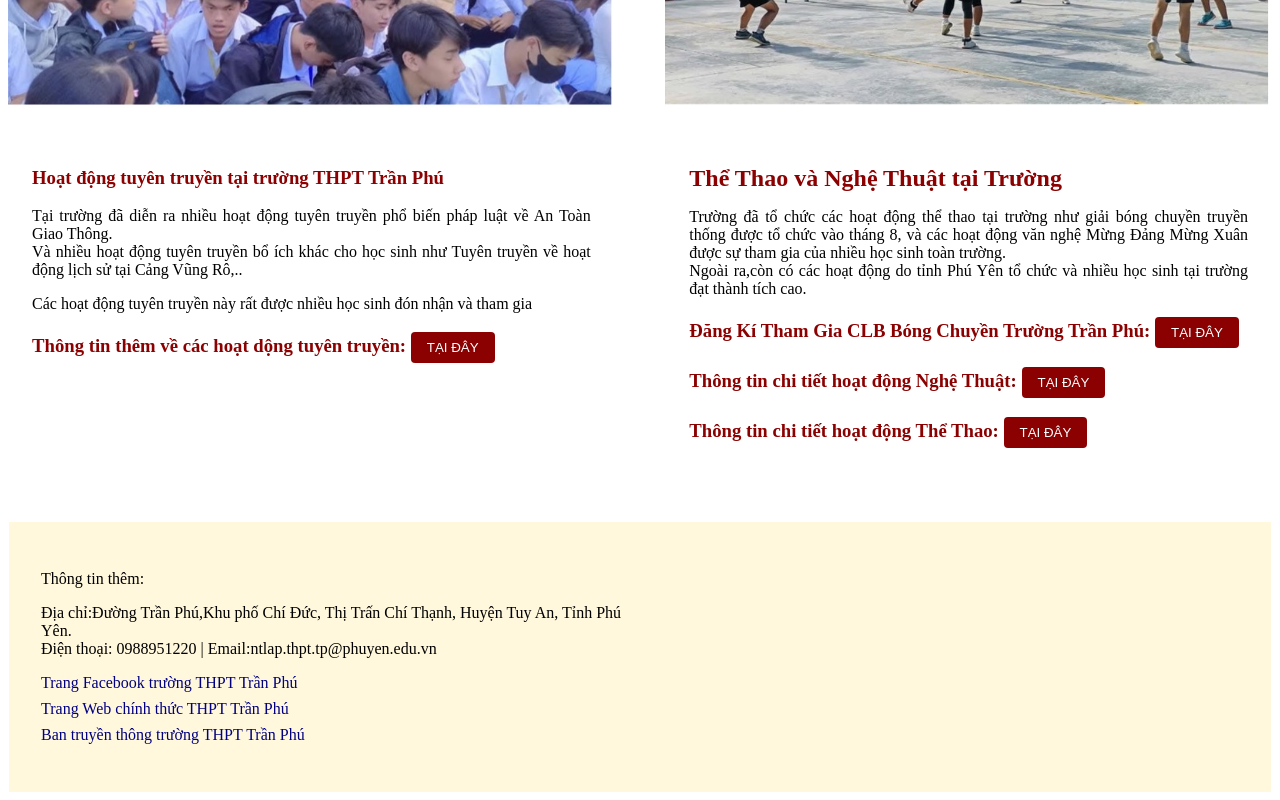
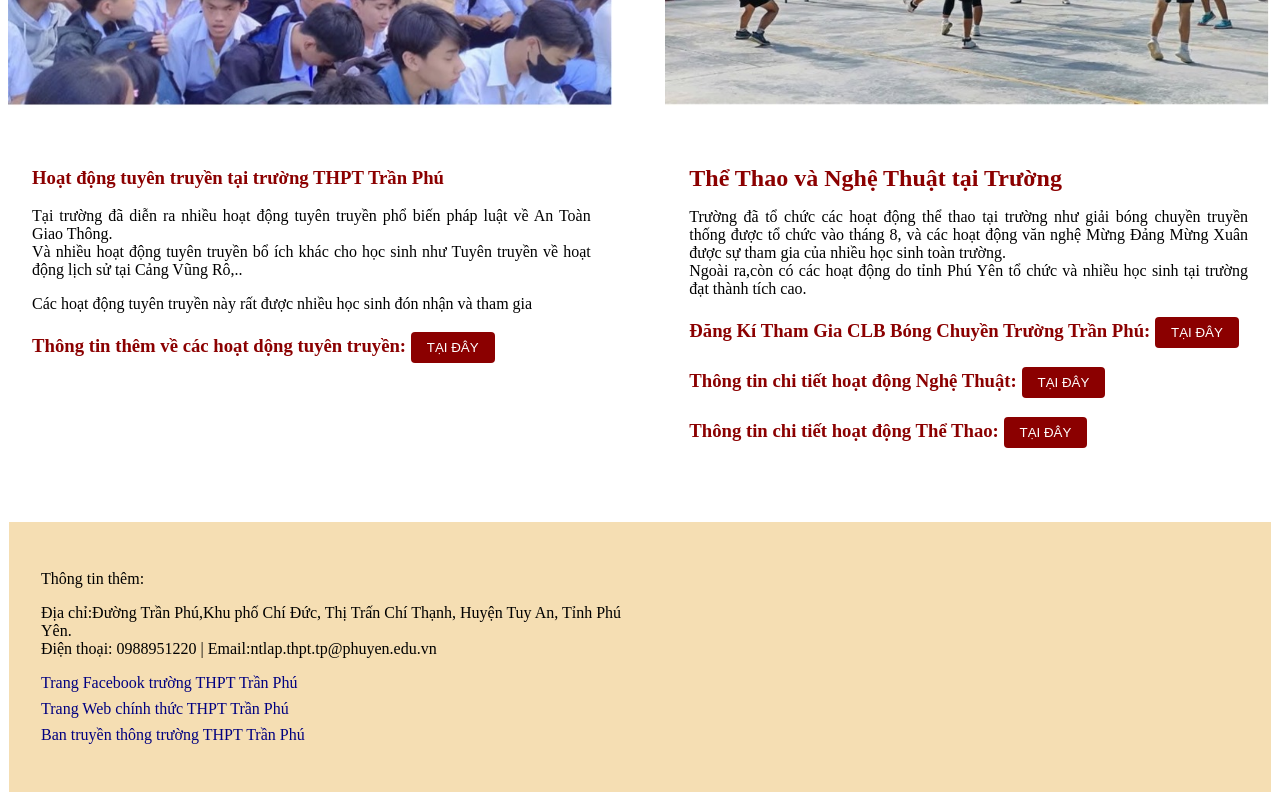
Before and after one commit to TranPhanAnhHung/NhanHungTP, a plain HTML site: page index.html in a window 1280 px wide. Shown: the part 1865-2665 px from the top of the page. Drawn offline with Linux system fonts and the light colour scheme.

Commit message:
Update TranPhuDinhDang.css

```diff
--- a/TranPhuDinhDang.css
+++ b/TranPhuDinhDang.css
@@ -1,9 +1,9 @@
 .banner {background:url("TranPhuBanner.jpg"); background-size: cover; text-align:center !important; color: darkred!important; padding-top:14rem; padding-bottom:14rem;}
 .slogan {text-align:center; width:100%;}
-.row {display:flex; flex-wrap:wrap;max-width:100% ;background-color:#FFF8DC;}
+.row {display:flex; flex-wrap:wrap;max-width:100% ;background-color:wheat;}
 .block_3 {flex: 0 0 auto; width: 30%;margin:10px;}
 
-footer {background-color:#FFF8DC; margin:1px;padding:10px;}
+footer {background-color:wheat; margin:1px;padding:10px;}
 .link {color:navy; text-align:left;}
 
 .cell_img {width:50%;}
```
